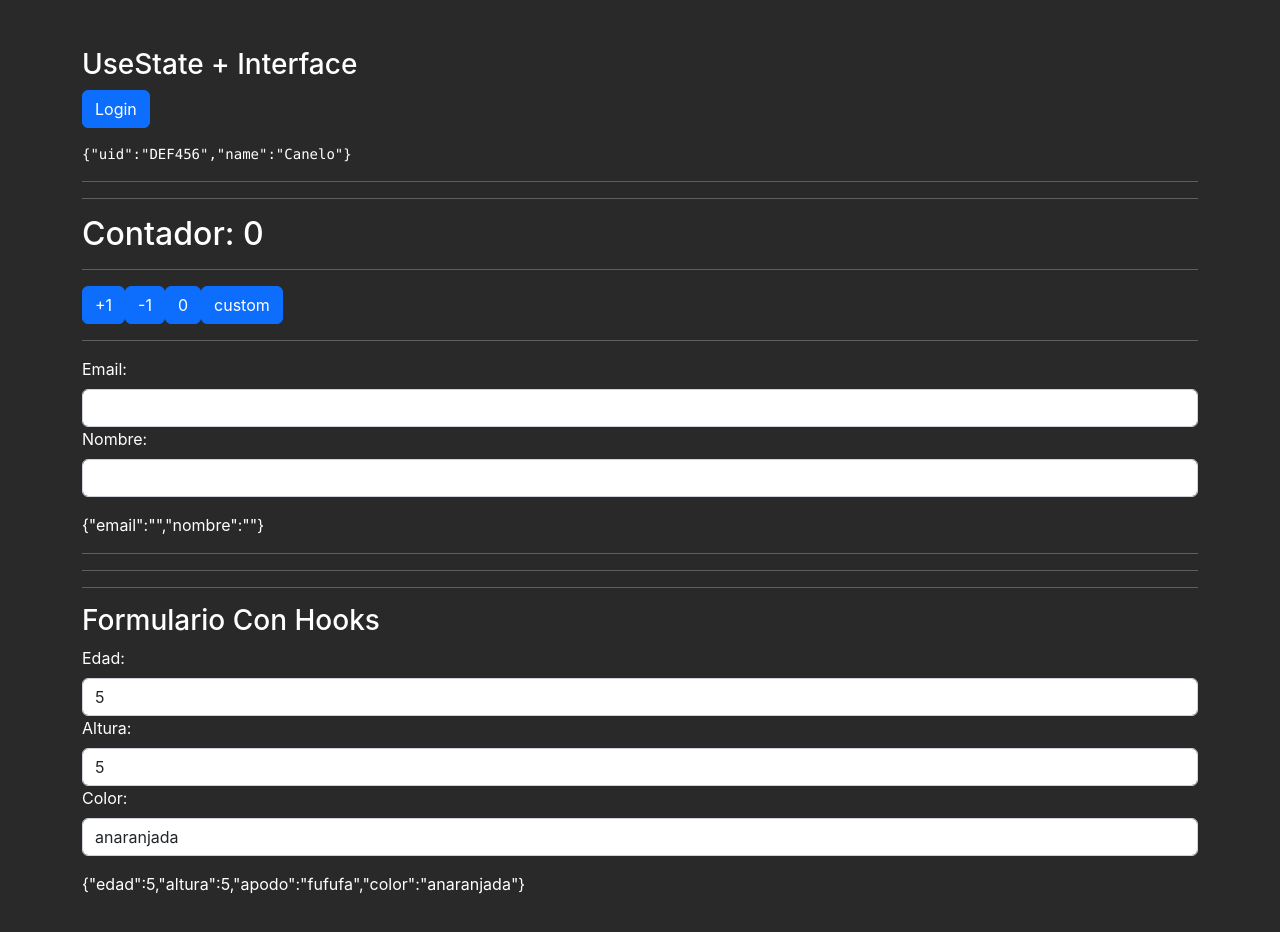
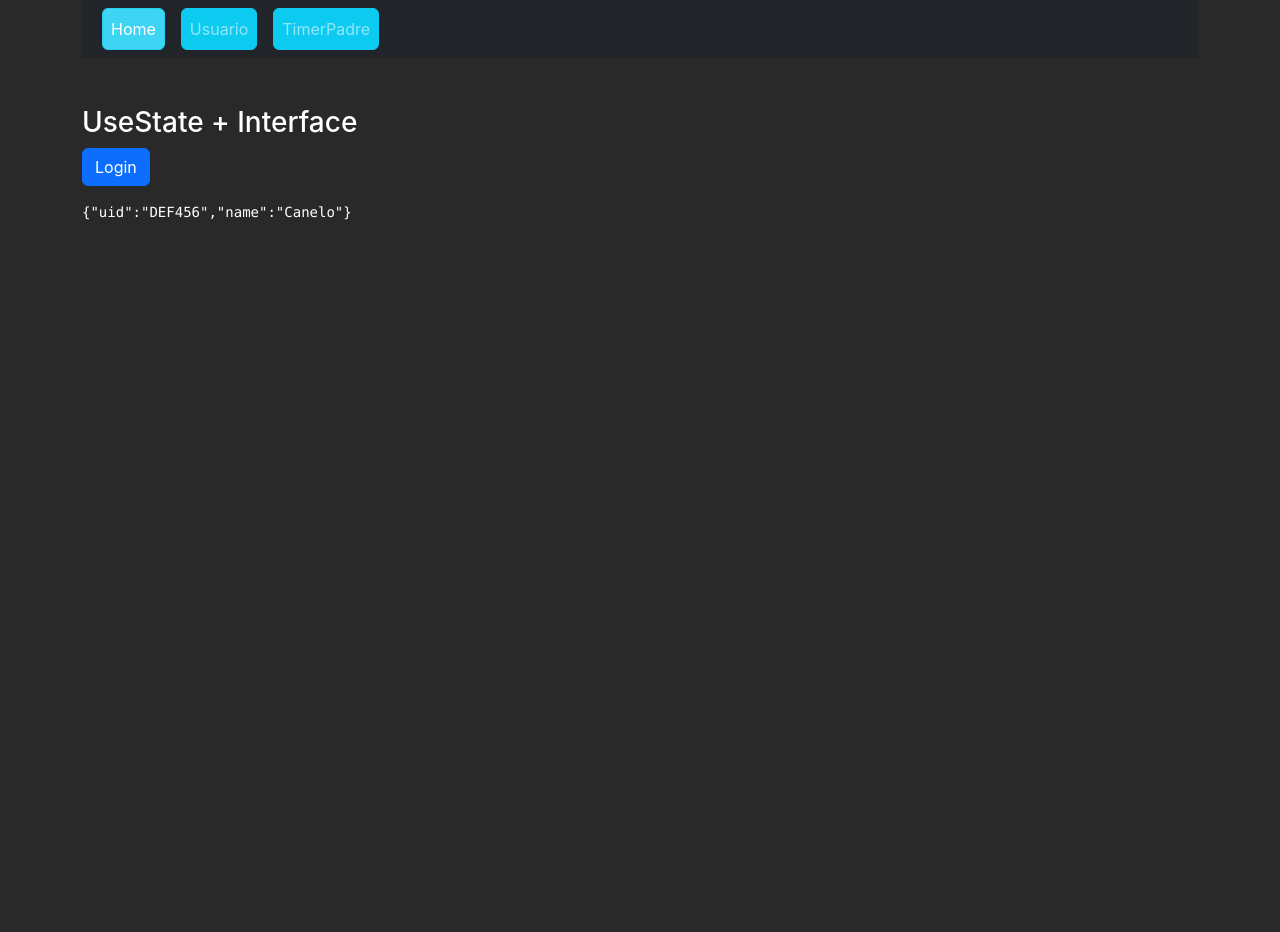
Before and after one commit to SebaGNH/FE-React-Typescript-VYB, a React (Vite) app: page / in a window 1280 px wide. Shown: the top 932 px of the page. After the commit the page ends 800 px from the top, so only its background shows below. Built offline with nearby package versions, Linux system fonts and the light colour scheme.

Commit message:
se agregaron rutas de react router dom

```diff
--- a/package.json
+++ b/package.json
@@ -11,7 +11,8 @@
   },
   "dependencies": {
     "react": "^18.2.0",
-    "react-dom": "^18.2.0"
+    "react-dom": "^18.2.0",
+    "react-router-dom": "^6.14.2"
   },
   "devDependencies": {
     "@types/react": "^18.2.15",
--- a/src/App.tsx
+++ b/src/App.tsx
@@ -1,18 +1,23 @@
 import { TimerPadre, Usuario, ContReducer, Formulario, Formulario2 } from "./components";
+import { AppRoutes } from "./routes/App.routes";
+import {BrowserRouter} from 'react-router-dom';
 
 const App = () => {
   return (
+    <BrowserRouter>
     <div className="container pb-5">
-      <Usuario />
-      <hr />
-      {/* <TimerPadre /> */}
-      <hr />
-      <ContReducer />
-      <hr />
-      <Formulario />
-      <hr /><hr /><hr />
-      <Formulario2 />
-    </div>
+        <AppRoutes/>
+        {/* <Usuario /> */}
+        {/* <hr /> */}
+        {/* <TimerPadre /> */}
+        {/* <hr /> */}
+        {/* <ContReducer /> */}
+        {/* <hr /> */}
+        {/* <Formulario /> */}
+        {/* <hr /><hr /><hr /> */}
+        {/* <Formulario2 /> */}
+      </div>
+    </BrowserRouter>
   )
 }
 
--- /dev/null
+++ b/src/routes/App.routes.tsx
@@ -0,0 +1,38 @@
+import React from 'react';
+import {Routes, Route, NavLink} from 'react-router-dom';
+// import { Usuario } from '../components';
+import { TimerPadre, Usuario, ContReducer, Formulario, Formulario2 } from "../components";
+
+export const AppRoutes = () => {
+  return (
+    <>
+      <nav className="navbar navbar-expand-sm navbar-dark bg-dark">
+        <div className="container-fluid">
+          <div className="collapse navbar-collapse" id="navbarColor01">
+            <ul className="navbar-nav me-auto">
+
+              <NavLink  to="/" end  className="nav-link btn btn-info mx-2">
+                Home
+              </NavLink>
+
+              <NavLink to="/usuario" className="nav-link btn btn-info mx-2">
+                Usuario
+              </NavLink>
+              <NavLink to="/timer-padre" className="nav-link btn btn-info mx-2">
+                TimerPadre
+              </NavLink>
+
+            </ul>
+          </div>
+        </div>
+      </nav>
+
+      <Routes>
+        <Route path='/' element={<Usuario />}/>
+        <Route path='/usuario' element={<Usuario />}/>
+        <Route path='/usuario' element={<Usuario />}/>
+        <Route path='/timer-padre' element={<TimerPadre />}/>
+      </Routes>
+    </>
+  )
+}
```
Also changed, not shown: 2 other files (tests, documents, lock files or other folders).
